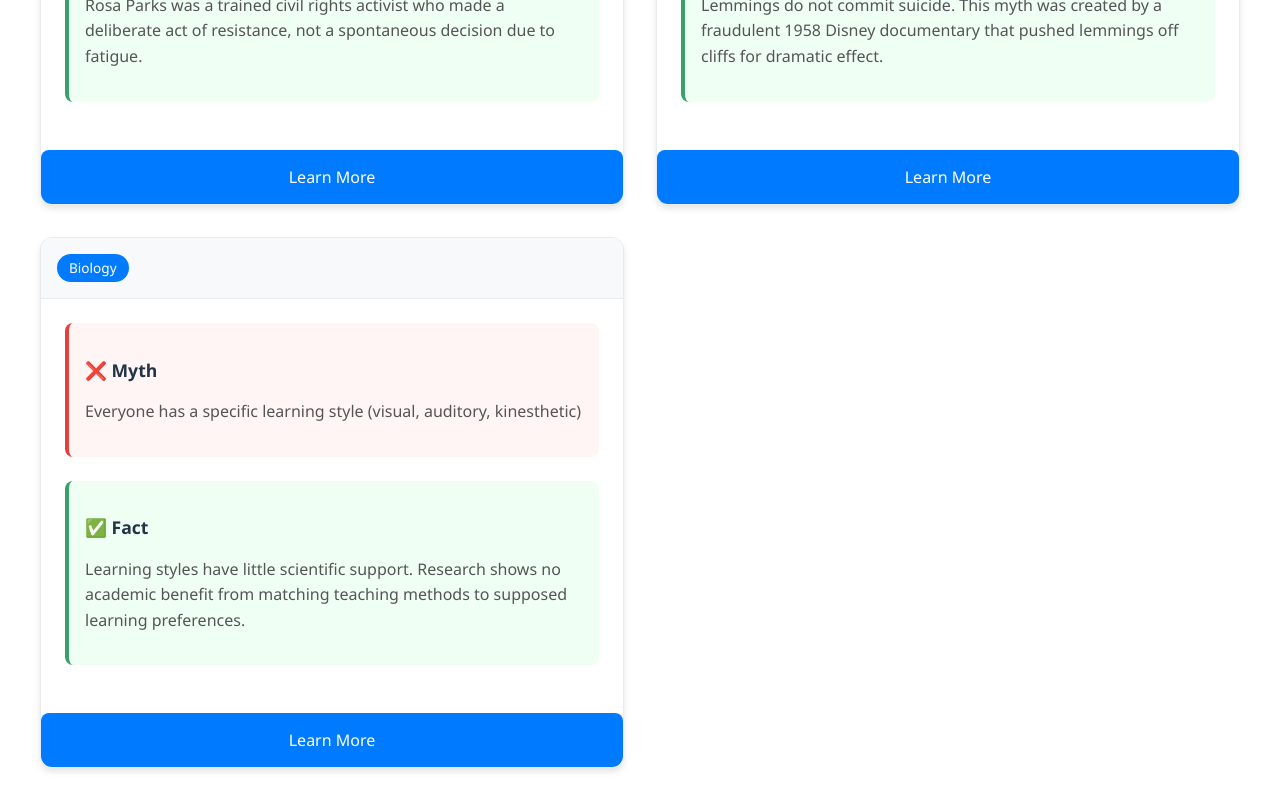
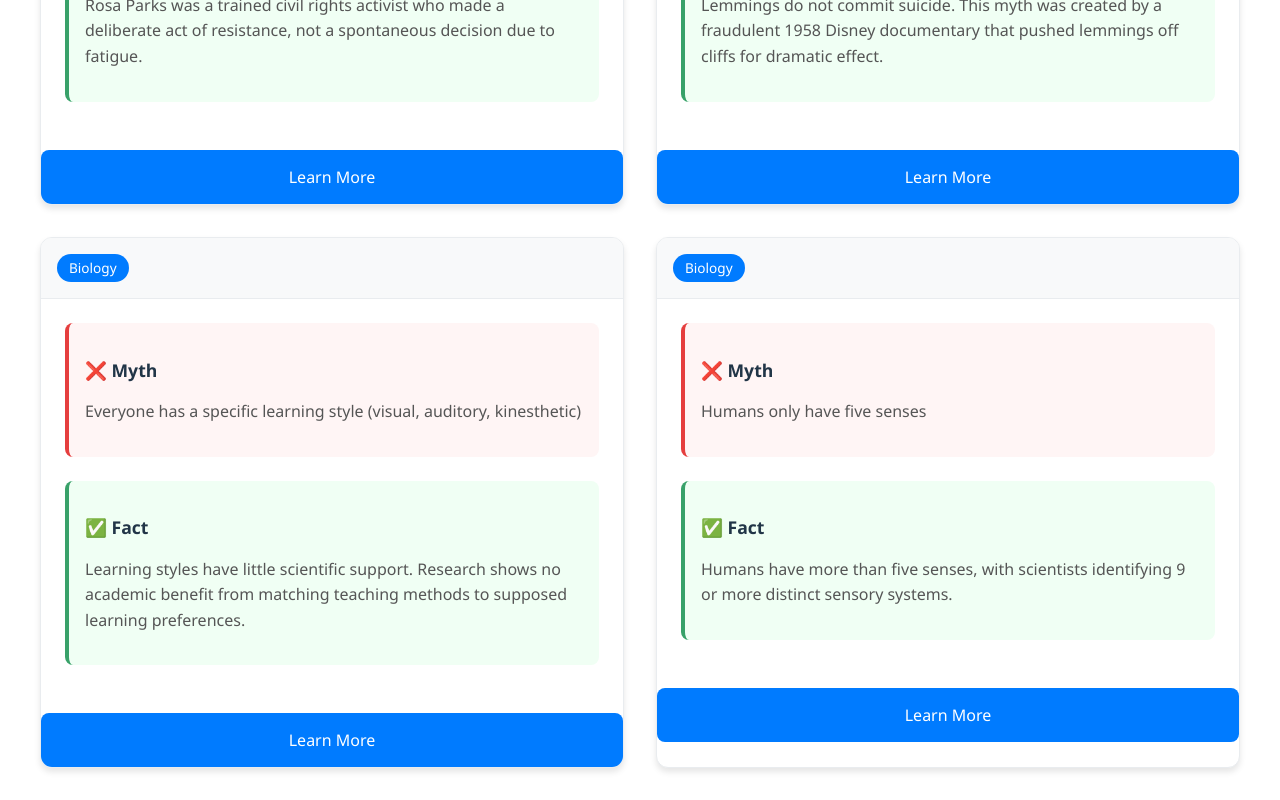
Before and after one commit to rpherbig/school-myths, a React (Vite) app in the folder school-myths-app/: page / in a window 1280 px wide. Shown: the part 3412-4212 px from the top of the page. Built offline with nearby package versions, Linux system fonts and the light colour scheme.

Commit message:
How many senses do humans have?

```diff
--- a/school-myths-app/src/data/myths.js
+++ b/school-myths-app/src/data/myths.js
@@ -258,6 +258,26 @@ export const myths = [
         url: "https://www.apa.org/news/press/releases/2019/05/learning-styles-myth"
       }
     ]
+  },
+  {
+    id: 14,
+    category: "Biology",
+    myth: "Humans only have five senses",
+    fact: "Humans have more than five senses, with scientists identifying 9 or more distinct sensory systems.",
+    details: "The traditional 'five senses' model taught in schools oversimplifies human sensory perception. Beyond sight, hearing, taste, smell, and touch, humans have additional senses including proprioception (body position awareness), balance (vestibular sense), temperature detection, and pain sensation. Some researchers argue for even more, identifying up to 20 different sensory systems based on distinct receptor types and neural pathways.",
+    taughtDuring: { start: 1930, end: 2020 }, // Traditional elementary education
+    references: [
+      {
+        title: "How many senses do we have?",
+        source: "Johns Hopkins University Press",
+        url: "https://www.press.jhu.edu/newsroom/how-many-senses-do-we-have"
+      },
+      {
+        title: "The Twenty senses",
+        source: "University of Utah Genetics",
+        url: "https://learn.genetics.utah.edu/content/senses/twentysenses/"
+      }
+    ]
   }
 ];
 
```
Also changed, not shown: 1 other file (tests, documents, lock files or other folders).
